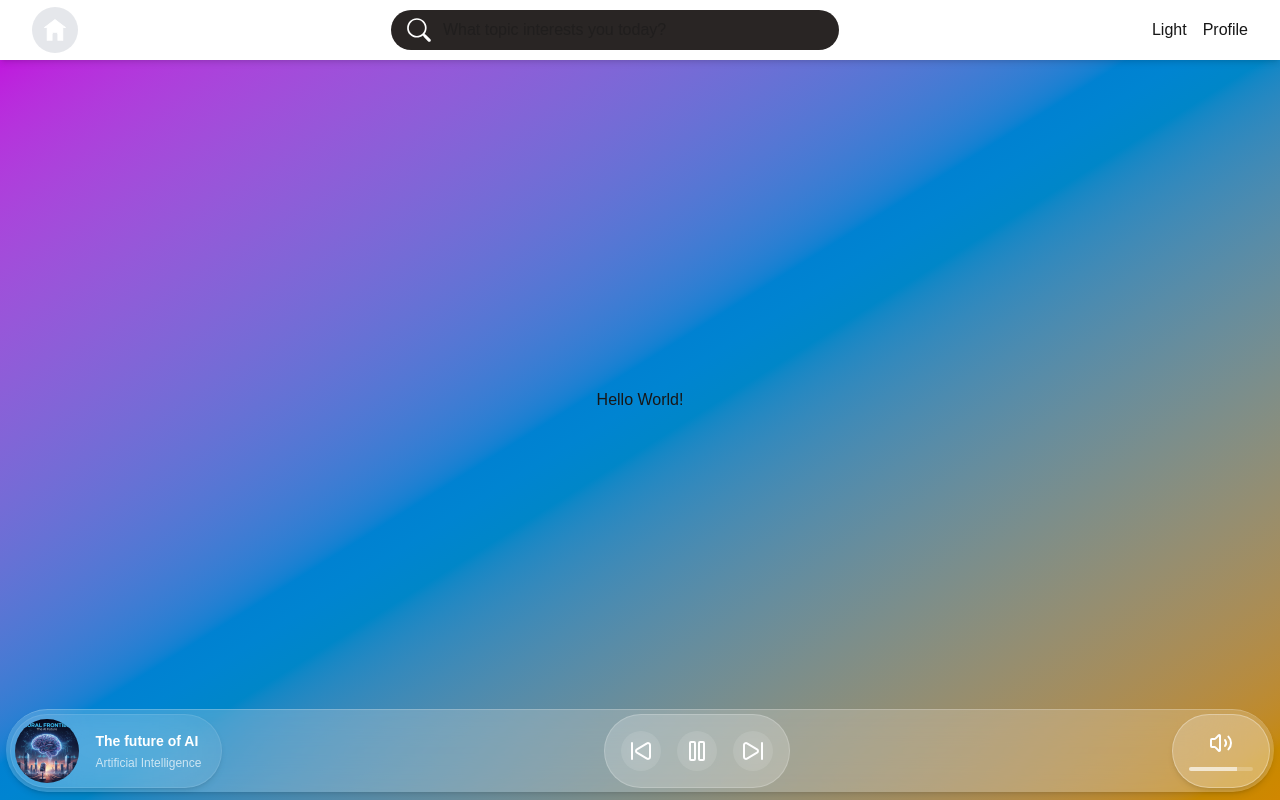
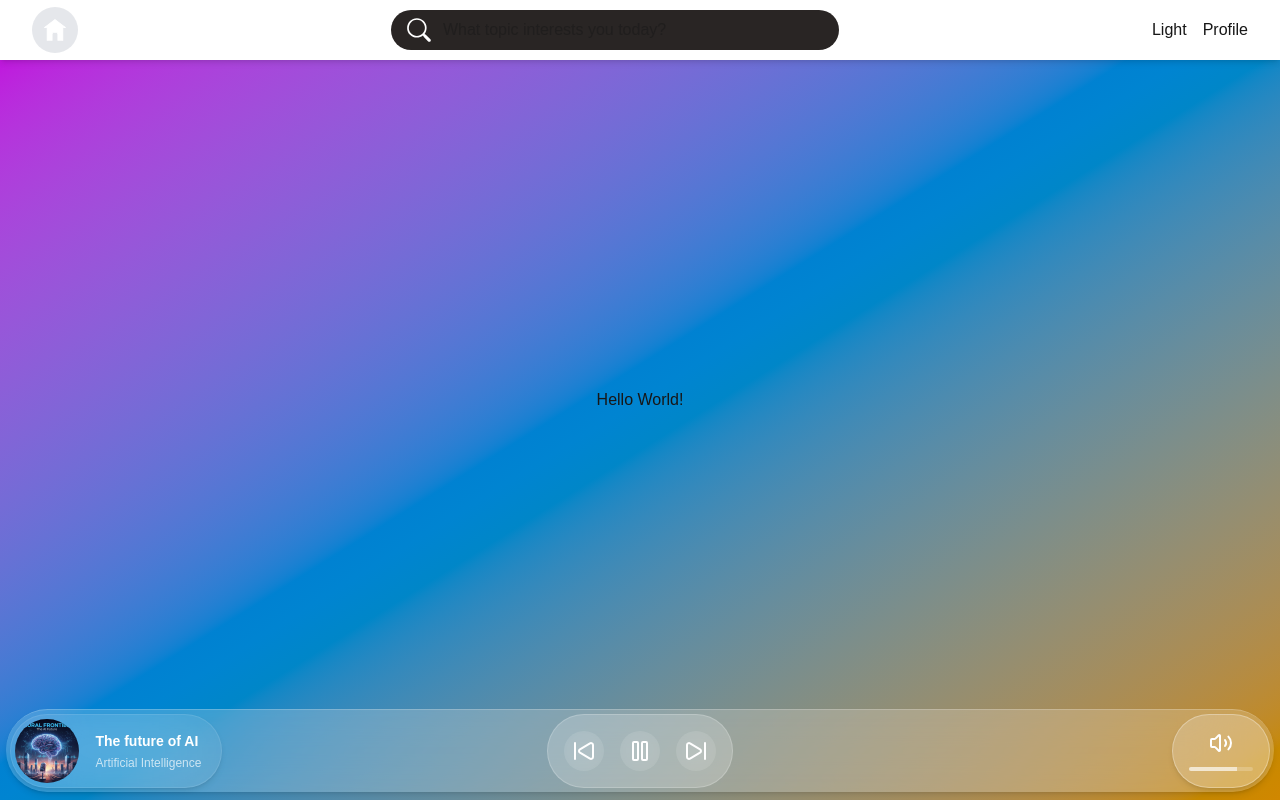
Before and after one commit to TheBinaryBjorn/synthetic-news, a Next.js app in the folder frontend/: page / in a window 1280 px wide. Built offline with nearby package versions, Linux system fonts and the light colour scheme.

Commit message:
style(ui): centered components on bottom bar

```diff
--- a/frontend/src/components/bottom_bar/BottomBar.tsx
+++ b/frontend/src/components/bottom_bar/BottomBar.tsx
@@ -5,9 +5,15 @@ import VolumeControl from "./VolumeControl";
 export default function BottomBar() {
   return (
     <div className="shadow-md rounded-full m-2 mx-auto bg-white/20 backdrop-blur-2xl fixed bottom-0 right-0 left-0 w-99/100 border-t-1 border-white/20 flex flex-row items-center justify-between p-1">
-      <NowPlaying />
-      <Player />
-      <VolumeControl />
+      <div className="flex-1 flex justify-start">
+        <NowPlaying />
+      </div>
+      <div className="flex-shrink-0">
+        <Player />
+      </div>
+      <div className="flex-1 flex justify-end">
+        <VolumeControl />
+      </div>
     </div>
   );
 }
```
